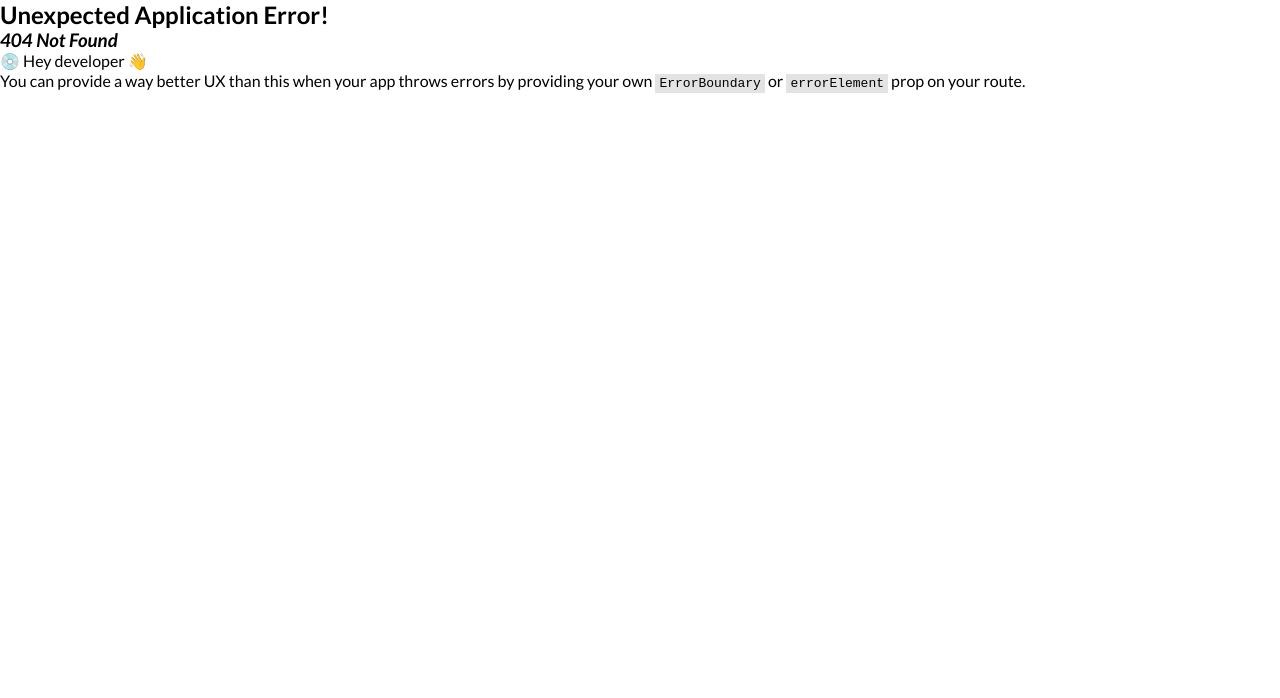
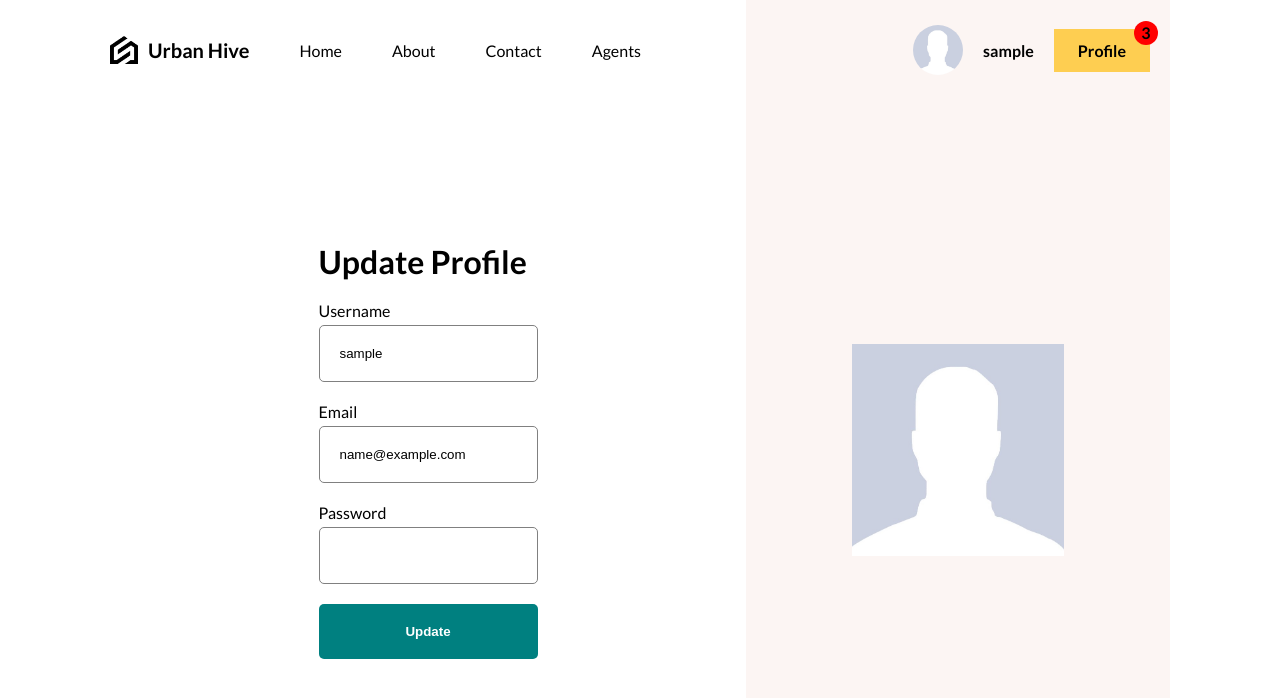
Before and after one commit to Mizaan-hub/Urban-Hive-UI, a React (Vite) app: page /profile/update in a window 1280 px wide. Before the commit this address had no page. Shown: the top 698 px of the page. Built offline with nearby package versions, Linux system fonts and the light colour scheme; sample sign-in values are in the browser's storage.

Commit message:
Updating Profile Update Page

```diff
--- a/src/App.jsx
+++ b/src/App.jsx
@@ -9,6 +9,7 @@
 import ProfilePage from "./routes/ProfilePage/ProfilePage";
 import LogIn from "./routes/LogIn/LogIn";
 import Register from "./routes/Register/Register";
+import ProfileUpdatePage from "./routes/ProfileUpdatePage/ProfileUpdatePage";
 
 function App() {
 
@@ -47,6 +48,10 @@
           path:"/profile",
           element:<ProfilePage/>
         },
+        {
+          path:"/profile/update",
+          element:<ProfileUpdatePage/>
+        }
       ]
     }
   ]);
--- a/src/routes/ProfilePage/ProfilePage.jsx
+++ b/src/routes/ProfilePage/ProfilePage.jsx
@@ -2,7 +2,7 @@
 import List from "../../components/List/List";
 import "./ProfilePage.scss";
 import apiRequest from "../../lib/apiRequest"
-import { useNavigate } from "react-router-dom";
+import { Link, useNavigate } from "react-router-dom";
 import { useContext } from "react";
 import { AuthContext } from "../../context/AuthContext";
 
@@ -28,7 +28,9 @@
         <div className="wrapper">
           <div className="title">
             <h1>User Information</h1>
-            <button>Update Profile</button>
+            <Link to={"/profile/update"}>
+              <button>Update Profile</button>
+            </Link>
           </div>
           <div className="info">
             <span>
--- a/src/routes/ProfileUpdatePage/ProfileUpdatePage.jsx
+++ b/src/routes/ProfileUpdatePage/ProfileUpdatePage.jsx
@@ -1,30 +1,48 @@
-import './ProfileUpdatePage.scss'
+import { useContext } from "react";
+import "./ProfileUpdatePage.scss";
+import { AuthContext } from "../../context/AuthContext";
 
-function ProfileUpdatePage (){
-    return(
-        <div className='ProfileUpdatePage'>
+function ProfileUpdatePage() {
+  const { currentUser, UpdateUser } = useContext(AuthContext);
+
+  return (
+    <div className="ProfileUpdatePage">
       <div className="formContainer">
         <form>
           <h1>Update Profile</h1>
           <div className="item">
-                        <label htmlFor='username'>Username</label>
-                        <input type='text' id='username' name='username' />
+            <label htmlFor="username">Username</label>
+            <input
+              type="text"
+              id="username"
+              name="username"
+              defaultValue={currentUser.username}
+            />
           </div>
           <div className="item">
-                        <label htmlFor='email'>Email</label>
-                        <input type='email' id='email' name='email' />
+            <label htmlFor="email">Email</label>
+            <input
+              type="email"
+              id="email"
+              name="email"
+              defaultValue={currentUser.email}
+            />
           </div>
           <div className="item">
-                        <label htmlFor='password'>Password</label>
-                        <input type='password' id='password' name='password' />
+            <label htmlFor="password">Password</label>
+            <input type="password" id="password" name="password" />
           </div>
           <button>Update</button>
         </form>
       </div>
       <div className="sideContainer">
-                <img src="" alt="" className="avatar" />
+        <img
+          src={currentUser.avatar || "../../../public/assets/pics/noAvatar.jpg"}
+          alt=""
+          className="avatar"
+        />
       </div>
     </div>
-    )
+  );
 }
-export default ProfileUpdatePage
+export default ProfileUpdatePage;
```
Also changed, not shown: public/assets/pics/noAvatar.jpg. Lines whose indentation alone changed are shown as unchanged.
